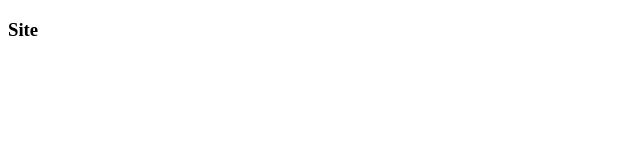
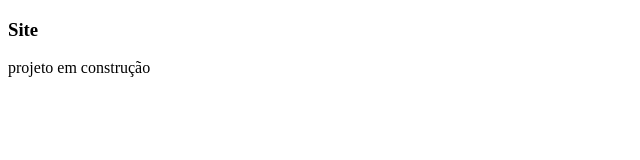
Before and after one commit to tarcioreis/site, a plain HTML site: page index.html in a window 1280 px wide. Shown: the whole page, without its empty margins (0-640 px from the left). Drawn offline with Linux system fonts and the light colour scheme.

Commit message:
modificando index

```diff
--- a/index.html
+++ b/index.html
@@ -8,5 +8,6 @@
 </head>
 <body>
     <h3>Site</h3>
+    <p>projeto em construção</p>
 </body>
 </html>
```
Also changed, not shown: 1 other file.
